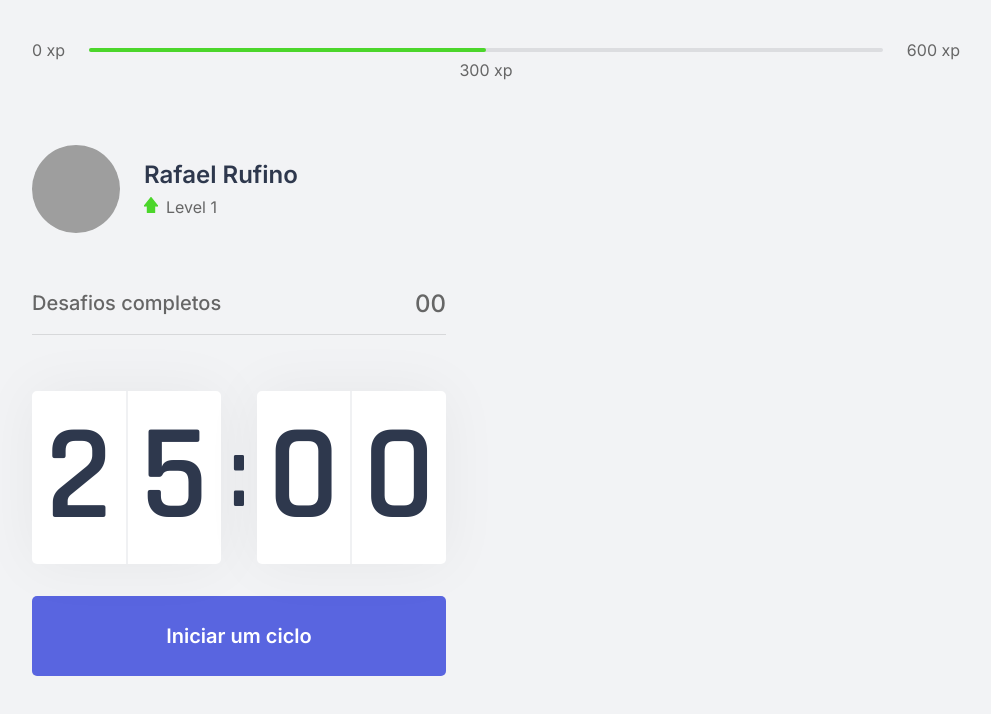
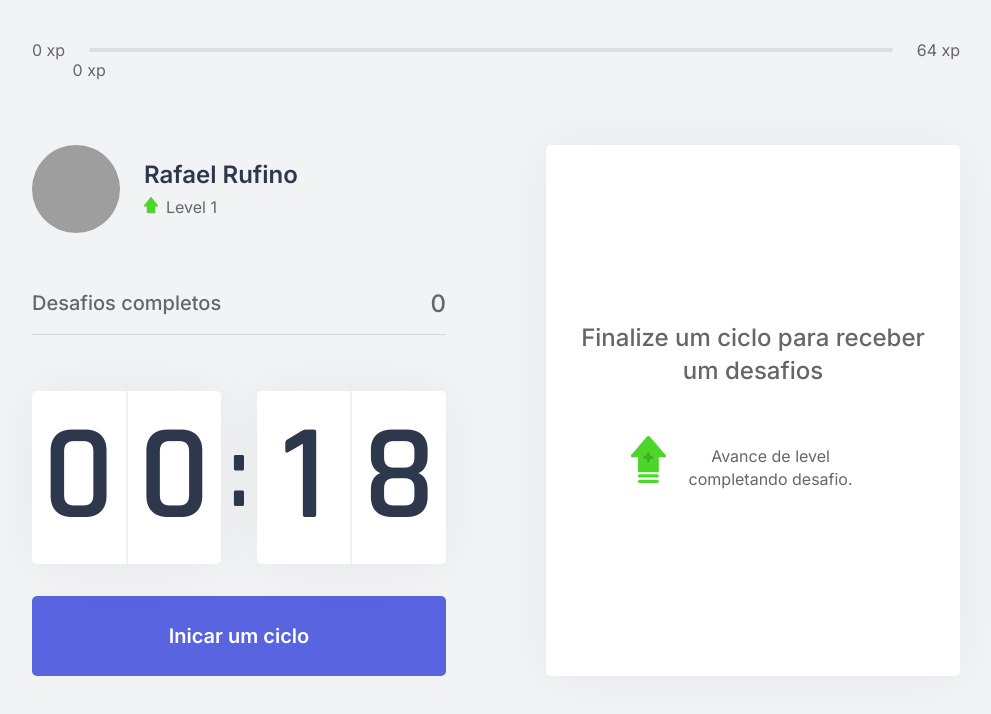
Before and after one commit to Rafael-Rufino/Next-level-Week-4-movi.it, a Next.js app: page / in a window 1280 px wide. Shown: the top 714 px of the page, without its empty margins (144-1135 px from the left). Built offline with nearby package versions, Linux system fonts and the light colour scheme; grey boxes are pictures that could not be loaded.

Commit message:
Contexto e componentes

```diff
--- /dev/null
+++ b/challenges.json
@@ -0,0 +1,62 @@
+[
+    {
+      "type": "body",
+      "description": "Estique um de seus braços com a palma da mão virada para frente e puxe os dedos para cima por 10 segundos por mão.",
+      "amount": 80
+    },
+    {
+      "type": "body",
+      "description": "Estique seu braço contra o peito e puxe-o utilizando o outro braço por 10 segundos por braço.",
+      "amount": 60
+    },
+    {
+      "type": "body",
+      "description": "Puxe seu pescoço com a ajuda da mão para a direita e para a esquerda, permanecendo na posição por alguns segundos.",
+      "amount": 70
+    },
+    {
+      "type": "body",
+      "description": "Com as duas mãos na parte de trás da cabeça, leve-a para baixo, alongando a parte de trás da região.",
+      "amount": 60
+    },
+    {
+      "type": "body",
+      "description": "Cruze as pernas e desça com as mãos esticadas em direção ao chão. Repita o movimento com a outra perna na frente.",
+      "amount": 100
+    },
+    {
+      "type": "body",
+      "description": "Sentado, abra as pernas e tente encostar as palmas das mãos no chão, repita 3 vezes por 5 segundos.",
+      "amount": 80
+    },
+    {
+      "type": "body",
+      "description": "Puxe o joelho de encontro ao peito e segure, troque de perna após 10 segundos.",
+      "amount": 50
+    },
+    {
+      "type": "body",
+      "description": "Sentado, cruze uma perna e incline seu tronco à frente, troque de perna após 10 segundos.",
+      "amount": 80
+    },
+    {
+      "type": "eye",
+      "description": "Sentado, feche os olhos e cubra-os com as palmas da mão durante 2 minutos, depois abra normalmente.",
+      "amount": 90
+    },
+    {
+      "type": "eye",
+      "description": "Em algum ambiente aberto, olhe o mais longe que puder em quatro direções por 3s, mexa apenas os olhos. Repita 3 vezes.",
+      "amount": 140
+    },
+    {
+      "type": "eye",
+      "description": "Usando os polegares, massage a área abaixo das sobrancelhas em movimentos circulares por 15 segundos.",
+      "amount": 70
+    },
+    {
+      "type": "body",
+      "description": "Em pé, gire a cintura o máximo que puder para a esquerda, segure por cinco segundos. Repita para a direita.",
+      "amount": 90
+    }
+  ]
--- /dev/null
+++ b/src/components/ChallengeBox.tsx
@@ -0,0 +1,52 @@
+import {useContext} from 'react';
+import { ChallengesContext } from '../contexts/ChallengesContext';
+import styles from '../styles/components/ChallengeBox.module.css';
+
+export function ChallengeBox(){
+    const {activeChallenge,resetChallenge} = useContext(ChallengesContext);
+
+    return(
+
+        <div className = {styles.ChallengeBoxContainer}>
+            {activeChallenge ?(
+                <div className = {styles.ChallengeActive}>
+                    <header>Ganhe {activeChallenge.amount} xp</header>
+
+                    <main>
+                        <img src = {`icons/${activeChallenge.type}.svg`}  />
+                        <strong>Novo desafio</strong>
+                        <p>{activeChallenge.description}</p>
+                    </main>
+                    <footer>
+                        <button
+                         type = "button"
+                         className = {styles.ChallengeFailedButton}
+                         onClick = {resetChallenge}
+                         >
+                            falhei
+                        </button>
+                        <button
+                         type = "button"
+                         className = {styles.ChallengeSucceededButton}
+                         >
+                            Completei
+                        </button>
+                    </footer>
+
+                </div>
+            ):(
+                <div className = {styles.ChallengeNotActive}>
+                <strong>Finalize um ciclo para receber um desafios</strong>
+                <p>
+                    <img src = "icons/level-up.svg" alt="Level Up"/>
+                    Avance de level completando desafio.
+                </p>
+
+            </div>
+
+            )}
+
+
+        </div>
+    )
+}
--- a/src/components/CompletedChallenges.tsx
+++ b/src/components/CompletedChallenges.tsx
@@ -1,10 +1,14 @@
-import styles from '../styles/components/CompletedChallenges.module.css'
+import { useContext } from 'react';
+import { ChallengesContext } from '../contexts/ChallengesContext';
+import styles from '../styles/components/CompletedChallenges.module.css';
+
 export function CompletedChallenges(){
+    const {challengesCompleted} =  useContext(ChallengesContext);
 
     return(
         <div className = {styles.completedChallengesContainer}>
             <span>Desafios completos</span>
-            <span>00</span>
+            <span>{challengesCompleted}</span>
 
         </div>
     );
--- a/src/components/Countdown.tsx
+++ b/src/components/Countdown.tsx
@@ -1,31 +1,47 @@
-import {useState, useEffect} from  'react';
-import styles from  '../styles/components/Countdown.module.css';
-export function Countdown(){
-    const [time, setTime] = useState(25* 60);
-    const [active, setActive] = useState(false);
+import {ChallengesContext} from  '../contexts/ChallengesContext';
+import { useState, useEffect, useContext } from "react";
+import styles from "../styles/components/Countdown.module.css";
+
+let countdownTimeout: NodeJS.Timeout;
+export function Countdown() {
+  const {startNewChallenge} = useContext(ChallengesContext);
+
+
+
+  const [time, setTime] = useState(0.3 * 60);
+  const [isActive, setIsActive] = useState(false);
+  const [hasFinisted, setHasFinished] = useState(false);
 
   const minutes = Math.floor(time / 60);
-    const  seconds = time  % 60;
+  const seconds = time % 60;
 
+  const [minuteLeft, minuteRight] = String(minutes).padStart(2, "0").split("");
+  const [secondLeft, secondRight] = String(seconds).padStart(2, "0").split("");
 
-    const [minuteLeft, minuteRight] = String(minutes).padStart(2, '0').split('');
-    const [secondLeft, secondRight] = String(seconds).padStart(2, '0').split('');
-
-    function startCountdown(){
-        setActive(true);
-
+  function startCountdown() {
+    setIsActive(true);
   }
-    useEffect(()=>{
-        if(active && time > 0){
-            setTimeout(() =>{
-                setTime(time -1);
-
-            },1000)
+  //parada
+  function resetCountdown() {
+    clearTimeout(countdownTimeout);
+    setIsActive(false);
+    setTime(0.3 * 60);
   }
-    }, [active, time])
-    return(
+  // cronometro
+  useEffect(() => {
+    if (isActive && time > 0) {
+      countdownTimeout = setTimeout(() => {
+        setTime(time - 1);
+      }, 1000);
+    } else if (isActive && time === 0) {
+      setHasFinished(true);
+      setIsActive(false);
+      startNewChallenge();
+    }
+  }, [isActive, time]);
+  return (
     <div>
-            <div className = {styles.countdownContainer}>
+      <div className={styles.countdownContainer}>
         <div>
           <span>{minuteLeft}</span>
           <span>{minuteRight}</span>
@@ -36,13 +52,31 @@
           <span>{secondRight}</span>
         </div>
       </div>
+      {hasFinisted ? (
+        <button disabled className={styles.countdownButton}>
+          Ciclo encerrado
+        </button>
+      ) : (
+        <>
+          {isActive ? (
+            <button
+              type="button"
+              className={`${styles.countdownButton} ${styles.countdownButtonActive}`}
+              onClick={resetCountdown}
+            >
+              Abandonar ciclo
+            </button>
+          ) : (
             <button
               type="button"
               className={styles.countdownButton}
-                onClick={startCountdown}>
-                Iniciar um ciclo
+              onClick={startCountdown}
+            >
+              Inicar um ciclo
             </button>
+          )}
+        </>
+      )}
     </div>
-
   );
 }
--- a/src/components/ExperienceBar.tsx
+++ b/src/components/ExperienceBar.tsx
@@ -1,19 +1,24 @@
-import styles from  '../styles/components/ExperienceBar.module.css'
+import {useContext} from 'react';
+import { ChallengesContext } from '../contexts/ChallengesContext';
+
+import styles from  '../styles/components/ExperienceBar.module.css';
+
 export function ExperienceBar(){
-
+    const {currentExperience, experienceToNextLevel} = useContext(ChallengesContext);
+    const percentToNextLevel = Math.round(currentExperience * 100) / experienceToNextLevel;
     return (
         <header className={styles.experienceBar}>
             <span>0 xp</span>
             <div>
-                <div style= {{width: '50%'}} />
+                <div style= {{width:`${percentToNextLevel}%`}} />
 
 
-                <span className={styles.currentExperience} style ={{ left: '50%'}}>
-                    300 xp
+                <span className={styles.currentExperience} style ={{ left: `${percentToNextLevel}%`}}>
+                    {currentExperience} xp
                 </span>
             </div>
 
-            <span>600 xp</span>
+            <span>{experienceToNextLevel} xp</span>
 
         </header>
 
--- /dev/null
+++ b/src/contexts/ChallengesContext.tsx
@@ -0,0 +1,71 @@
+import {createContext, useState, ReactNode} from 'react';
+import challenges from '../../challenges.json';
+
+interface Challenge{
+    type: 'body' | 'eye';
+    description: string;
+    amount: number;
+
+}
+
+
+
+interface ChallengesContextData{
+    level: number;
+    currentExperience: number;
+    experienceToNextLevel: number;
+    challengesCompleted: number;
+    activeChallenge: Challenge;
+    levelUp: () => void;
+    startNewChallenge: ()=> void;
+    resetChallenge: () => void;
+
+
+}
+interface ChallengesProviderProps{
+    children: ReactNode;
+}
+export const ChallengesContext = createContext({} as ChallengesContextData);
+
+export function ChallengesProvider({children}: ChallengesProviderProps){
+    const [level, setLevel] = useState(1);
+    const [currentExperience, setCurrentExperience] = useState(0);
+    const [challengesCompleted, setChallengesCompleted] = useState(0);
+
+    const [activeChallenge, setActiveChallenge] = useState(null)
+
+    const experienceToNextLevel = Math.pow((level + 1) * 4, 2)
+
+     function levelUp(){
+    setLevel(level + 1);
+
+    }
+
+    function startNewChallenge(){
+        const randomChallengeIndex = Math.floor(Math.random() * challenges.length)
+        const challenge = challenges[randomChallengeIndex];
+
+        setActiveChallenge(challenge)
+
+    }
+    function resetChallenge(){
+        setActiveChallenge(null);
+    }
+
+    return(
+        <ChallengesContext.Provider
+         value={{
+            level,
+            currentExperience,
+            challengesCompleted,
+            levelUp,
+            startNewChallenge,
+            activeChallenge,
+            experienceToNextLevel,
+            resetChallenge,
+        }}
+            >
+            {children}
+        </ChallengesContext.Provider>
+    );
+}
--- a/src/pages/_app.tsx
+++ b/src/pages/_app.tsx
@@ -1,7 +1,13 @@
 import '../styles/global.css'
 
+import {ChallengesProvider} from '../contexts/ChallengesContext'
 function MyApp({ Component, pageProps }) {
-  return <Component {...pageProps} />
+
+  return(
+  <ChallengesProvider>
+    <Component {...pageProps} />
+  </ChallengesProvider>
+  )
 }
 
 export default MyApp
--- a/src/pages/index.tsx
+++ b/src/pages/index.tsx
@@ -2,7 +2,7 @@
 import {Countdown} from "../components/Countdown";
 import {CompletedChallenges} from "../components/CompletedChallenges";
 import {Profile} from "../components/Profile";
-
+import {ChallengeBox} from "../components/ChallengeBox";
 import styles from '../styles/pages/home.module.css'
 import Head from  'next/head';
 import React from "react";
@@ -25,7 +25,9 @@
 
       </div>
 
-        <div>
+      <div>
+      <ChallengeBox/>
+
 
       </div>
     </section>
--- /dev/null
+++ b/src/styles/components/ChallengeBox.module.css
@@ -0,0 +1,103 @@
+.ChallengeBoxContainer{
+    height:100%;
+    background: var(--white);
+    border-radius: 5px;
+    box-shadow: 0 0 60px rgba(0,0,0,0.05);
+    padding: 1.5rem 2rem;
+    display: flex;
+    flex-direction: column;
+    align-items: center;
+    justify-content: center;
+
+    text-align: center;
+}
+
+.ChallengeNotActive{
+    display: flex;
+    flex-direction: column;
+    align-items: center;
+
+}
+.ChallengeNotActive strong{
+    font-size: 1.5rem;
+    font-weight: 500;
+    line-height: 1.4;
+}
+
+.ChallengeNotActive p{
+    display: flex;
+    align-items: center;
+    /* flex-direction: column; */
+    line-height: 1.4;
+    max-width: 70%;
+    margin-top: 3rem;
+}
+.ChallengeNotActive p img{
+    width: 2.2em;
+}
+.ChallengeNotActive p img{
+    margin-bottom: 1rem;
+}
+.ChallengeActive{
+    height: 100%;
+    display: flex;
+    flex-direction: column;
+
+}
+.ChallengeActive header{
+    color: var(--blue);
+    font-weight: 600;
+    font-size: 1.25rem;
+    padding: 0 2rem 1.5rem;
+    border-bottom: 1px solid var(--gray-line);
+
+}
+
+.ChallengeActive main{
+    flex: 1;
+    display: flex;
+    flex-direction: column;
+    align-items: center;
+    justify-content:center;
+}
+.ChallengeActive main strong{
+    font-size: 2rem;
+    font-weight: 600;
+    color: var(--title);
+    margin: 1.5rem 0 1rem;
+}
+.ChallengeActive main p{
+    line-height:  1.5;
+}
+.ChallengeActive footer{
+    display: grid;
+    grid-template-columns: 1fr 1fr;
+    gap: 1rem;
+
+}
+.ChallengeActive footer button{
+    height: 3rem;
+    display: flex;
+    align-items: center;
+    justify-content: center;
+    border: 0;
+    border-radius: 5px;
+    color: var(--white);
+    font-size: 1rem;
+    font-weight: 600;
+    transition: filter 0.2s;
+}
+.ChallengeActive footer button.ChallengeFailedButton{
+    background: var(--red);
+    cursor: pointer;
+}
+.ChallengeActive footer button.ChallengeSucceededButton{
+    background: var(--green);
+    cursor: pointer;
+
+}
+
+.ChallengeActive footer button:hover{
+    filter: brightness(0.9);
+
+}
```
Also changed, not shown: src/styles/components/Countdown.module.css (+15 -1 lines). Lines whose indentation alone changed are shown as unchanged.
